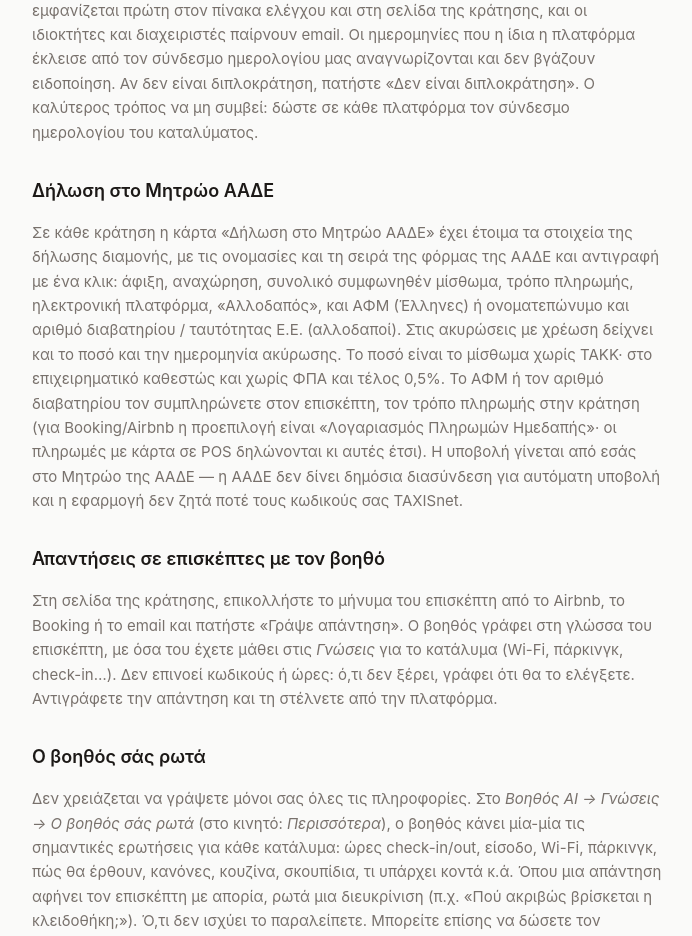
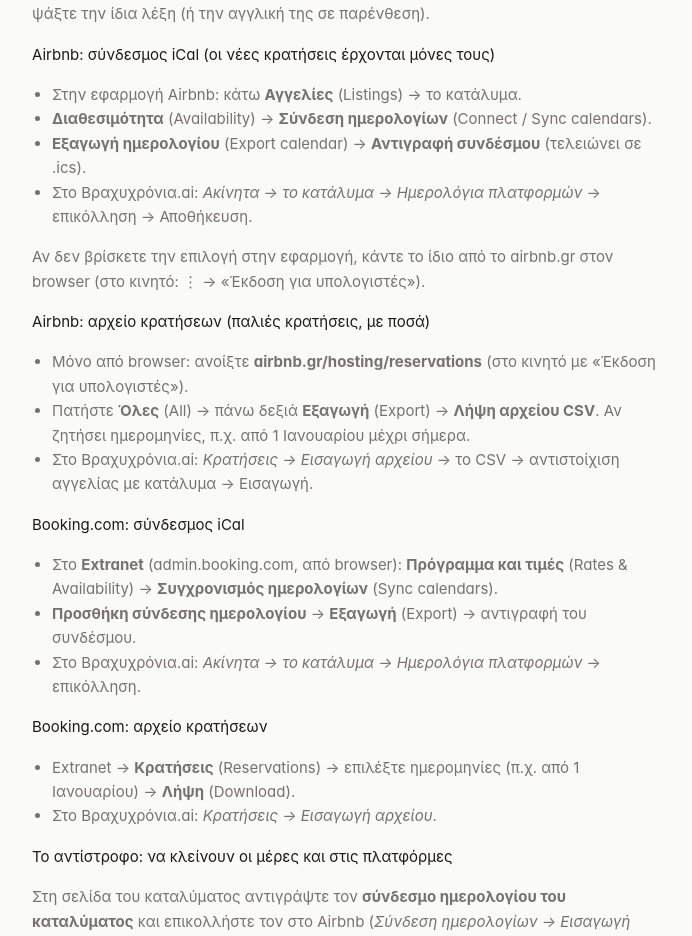
Before and after one commit to xxxNiaxxx/xxxNiaxxx.github.io, a Next.js app in the folder property-manager/: page /help in a window 1280 px wide. Shown: the part 4925-5861 px from the top of the page, without its empty margins (292-984 px from the left). Built offline with nearby package versions, Linux system fonts and the light colour scheme; no server answers.

Commit message:
Help: step-by-step Airbnb and Booking iCal link and reservations file; links from the app
Co-Authored-By: Claude Opus 5.5 <noreply@anthropic.com>
Claude-Session: https://claude.ai/code/session_01DMdkYetDT68SnBshJ8KkuE

```diff
--- a/property-manager/app/(dashboard)/reservations/import/page.tsx
+++ b/property-manager/app/(dashboard)/reservations/import/page.tsx
@@ -27,7 +27,7 @@ export default async function ImportPage() {
       <PageHeader
         back={{ href: "/reservations", label: "Κρατήσεις" }}
         title="Εισαγωγή κρατήσεων"
-        description={<>Από το αρχείο εξαγωγής του Booking.com, του Airbnb ή άλλης πλατφόρμας — με τιμές, προμήθειες και ΤΑΚΚ · <Link href="/help#booking-arxeio" className="text-accent underline-offset-4 hover:underline">Τα νούμερα του Booking</Link></>}
+        description={<>Από το αρχείο εξαγωγής του Booking.com, του Airbnb ή άλλης πλατφόρμας — με τιμές, προμήθειες και ΤΑΚΚ · <Link href="/help#airbnb-booking" className="text-accent underline-offset-4 hover:underline">Πώς κατεβάζω το αρχείο</Link> · <Link href="/help#booking-arxeio" className="text-accent underline-offset-4 hover:underline">Τα νούμερα του Booking</Link></>}
       />
       <div className="max-w-5xl">
         {properties.length === 0 ? (
--- a/property-manager/app/(legal)/help/page.tsx
+++ b/property-manager/app/(legal)/help/page.tsx
@@ -251,6 +251,45 @@ export default function HelpPage() {
         <li><strong>Σύνδεσμος ημερολογίου του καταλύματος</strong>: τον δίνετε στις πλατφόρμες για να κλείνουν οι ημερομηνίες που κλείσατε αλλού.</li>
       </ul>
 
+      <h2 id="airbnb-booking">Πώς παίρνω τον σύνδεσμο iCal και το αρχείο κρατήσεων (Airbnb, Booking)</h2>
+      <p>Τα μενού των πλατφορμών αλλάζουν που και που· αν κάτι λέγεται λίγο διαφορετικά, ψάξτε την ίδια λέξη (ή την αγγλική της σε παρένθεση).</p>
+
+      <h3>Airbnb: σύνδεσμος iCal (οι νέες κρατήσεις έρχονται μόνες τους)</h3>
+      <ol>
+        <li>Στην εφαρμογή Airbnb: κάτω <strong>Αγγελίες</strong> (Listings) → το κατάλυμα.</li>
+        <li><strong>Διαθεσιμότητα</strong> (Availability) → <strong>Σύνδεση ημερολογίων</strong> (Connect / Sync calendars).</li>
+        <li><strong>Εξαγωγή ημερολογίου</strong> (Export calendar) → <strong>Αντιγραφή συνδέσμου</strong> (τελειώνει σε .ics).</li>
+        <li>Στο Βραχυχρόνια.ai: <em>Ακίνητα → το κατάλυμα → Ημερολόγια πλατφορμών</em> → επικόλληση → Αποθήκευση.</li>
+      </ol>
+      <p>Αν δεν βρίσκετε την επιλογή στην εφαρμογή, κάντε το ίδιο από το airbnb.gr στον browser (στο κινητό: ⋮ → «Έκδοση για υπολογιστές»).</p>
+
+      <h3>Airbnb: αρχείο κρατήσεων (παλιές κρατήσεις, με ποσά)</h3>
+      <ol>
+        <li>Μόνο από browser: ανοίξτε <strong>airbnb.gr/hosting/reservations</strong> (στο κινητό με «Έκδοση για υπολογιστές»).</li>
+        <li>Πατήστε <strong>Όλες</strong> (All) → πάνω δεξιά <strong>Εξαγωγή</strong> (Export) → <strong>Λήψη αρχείου CSV</strong>. Αν ζητήσει ημερομηνίες, π.χ. από 1 Ιανουαρίου μέχρι σήμερα.</li>
+        <li>Στο Βραχυχρόνια.ai: <em>Κρατήσεις → Εισαγωγή αρχείου</em> → το CSV → αντιστοίχιση αγγελίας με κατάλυμα → Εισαγωγή.</li>
+      </ol>
+
+      <h3>Booking.com: σύνδεσμος iCal</h3>
+      <ol>
+        <li>Στο <strong>Extranet</strong> (admin.booking.com, από browser): <strong>Πρόγραμμα και τιμές</strong> (Rates &amp; Availability) → <strong>Συγχρονισμός ημερολογίων</strong> (Sync calendars).</li>
+        <li><strong>Προσθήκη σύνδεσης ημερολογίου</strong> → <strong>Εξαγωγή</strong> (Export) → αντιγραφή του συνδέσμου.</li>
+        <li>Στο Βραχυχρόνια.ai: <em>Ακίνητα → το κατάλυμα → Ημερολόγια πλατφορμών</em> → επικόλληση.</li>
+      </ol>
+
+      <h3>Booking.com: αρχείο κρατήσεων</h3>
+      <ol>
+        <li>Extranet → <strong>Κρατήσεις</strong> (Reservations) → επιλέξτε ημερομηνίες (π.χ. από 1 Ιανουαρίου) → <strong>Λήψη</strong> (Download).</li>
+        <li>Στο Βραχυχρόνια.ai: <em>Κρατήσεις → Εισαγωγή αρχείου</em>.</li>
+      </ol>
+
+      <h3>Το αντίστροφο: να κλείνουν οι μέρες και στις πλατφόρμες</h3>
+      <p>
+        Στη σελίδα του καταλύματος αντιγράψτε τον <strong>σύνδεσμο ημερολογίου του καταλύματος</strong> και επικολλήστε τον στο Airbnb
+        (<em>Σύνδεση ημερολογίων → Εισαγωγή ημερολογίου</em>) και στη Booking (<em>Συγχρονισμός ημερολογίων → Εισαγωγή</em>). Έτσι οι
+        ημερομηνίες που κλείσατε αλλού κλείνουν παντού και γλιτώνετε τις διπλοκρατήσεις.
+      </p>
+
       <h2 id="diplokratisi">Διπλοκρατήσεις</h2>
       <p>
         Όταν το ημερολόγιο μιας πλατφόρμας δείχνει κράτηση σε ημερομηνίες που είναι ήδη πιασμένες από άλλη κράτηση, η
--- a/property-manager/components/dashboard/getting-started.tsx
+++ b/property-manager/components/dashboard/getting-started.tsx
@@ -74,7 +74,9 @@ export function GettingStarted({
                 <strong>Airbnb:</strong> Πίνακας οικοδεσπότη → <em>Κρατήσεις</em> → <em>Όλες</em> → <em>Εξαγωγή</em> (CSV)
               </li>
             </ul>
-            <p className="mt-2 text-xs">Καλύτερα από υπολογιστή: στο κινητό οι πλατφόρμες συνήθως δεν δίνουν το αρχείο.</p>
+            <p className="mt-2 text-xs">
+              Καλύτερα από υπολογιστή: στο κινητό οι πλατφόρμες συνήθως δεν δίνουν το αρχείο. <Link href="/help#airbnb-booking" className="underline">Αναλυτικά βήματα</Link>
+            </p>
             <div className="mt-3">
               <Button size="sm" asChild><Link href="/reservations/import"><FileSpreadsheet /> Ανέβασμα αρχείου</Link></Button>
             </div>
@@ -82,7 +84,10 @@ export function GettingStarted({
 
           <Step n={3} done={steps.calendars} active={current === "calendars"} icon={<CalendarSync />} title="Συνδέστε τα ημερολόγια (iCal)">
             <p>Οι νέες κρατήσεις έρχονται μόνες τους κάθε πρωί και η εφαρμογή σας προειδοποιεί για διπλές κρατήσεις.</p>
-            <p className="mt-1">Αντιγράψτε τον σύνδεσμο «Εξαγωγή ημερολογίου» από τη Booking και το Airbnb και επικολλήστε τον στο κατάλυμα.</p>
+            <p className="mt-1">
+              Αντιγράψτε τον σύνδεσμο «Εξαγωγή ημερολογίου» από τη Booking και το Airbnb και επικολλήστε τον στο κατάλυμα.{" "}
+              <Link href="/help#airbnb-booking" className="underline">Πώς τον βρίσκω</Link>
+            </p>
             {firstPropertyId && (
               <div className="mt-3">
                 <Button size="sm" asChild><Link href={`/properties/${firstPropertyId}#calendars`}><CalendarSync /> Σύνδεση ημερολογίων</Link></Button>
--- a/property-manager/components/properties/calendar-sync.tsx
+++ b/property-manager/components/properties/calendar-sync.tsx
@@ -34,6 +34,7 @@ export function CalendarSync({ propertyId, feeds, exportPath, canEdit }: { prope
           Οι νέες κρατήσεις έρχονται μόνες τους (κάθε φορά που ανοίγετε την εφαρμογή και μία φορά τη νύχτα). Το iCal δεν έχει ποσά ούτε ονόματα:
           συμπληρώστε τα ή κάντε <Link href="/reservations/import" className="underline">εισαγωγή του αρχείου κρατήσεων</Link> — θα ενημερωθούν οι ίδιες κρατήσεις.
         </p>
+        <Link href="/help#airbnb-booking" className="text-[13px] font-medium text-accent underline-offset-4 hover:underline">Πώς παίρνω τον σύνδεσμο από το Airbnb και τη Booking →</Link>
         {feeds.length > 0 && (
           <ul className="divide-y divide-border rounded-xl border border-border">
             {feeds.map((f) => (
```
